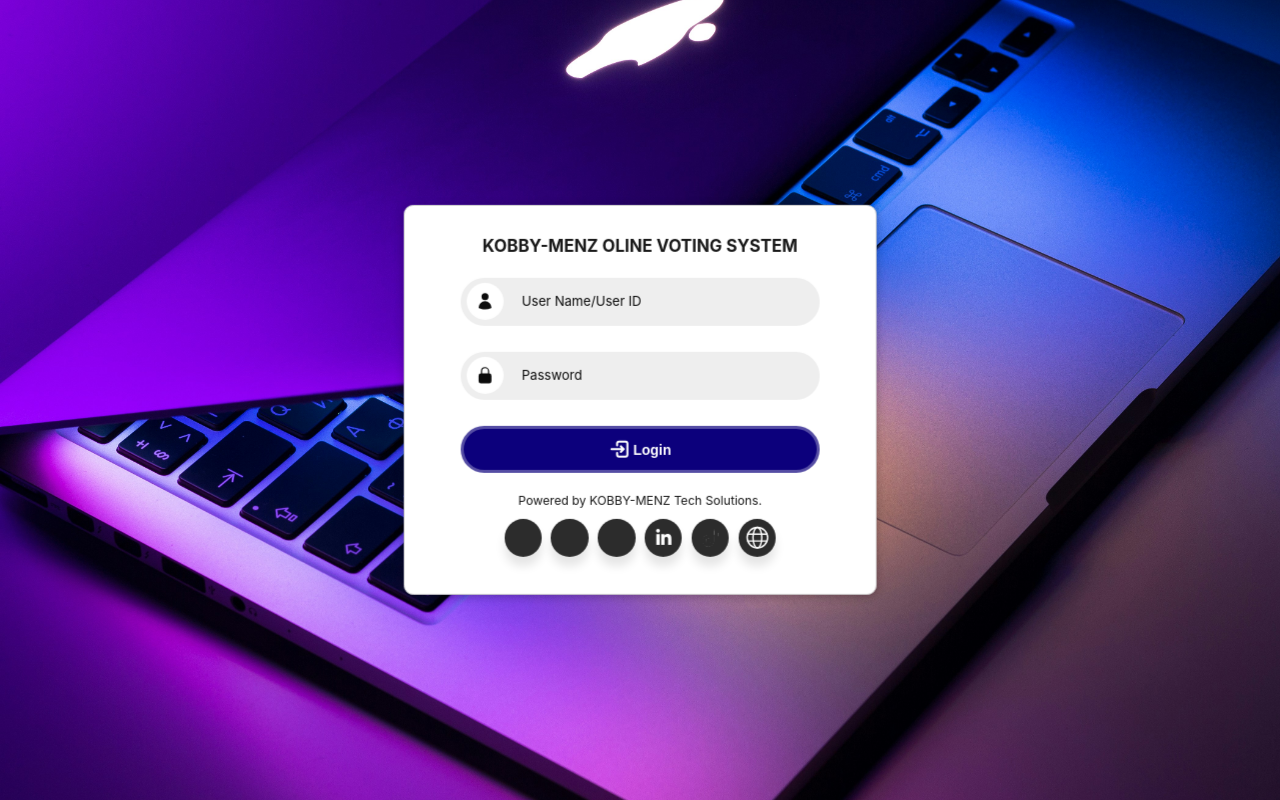
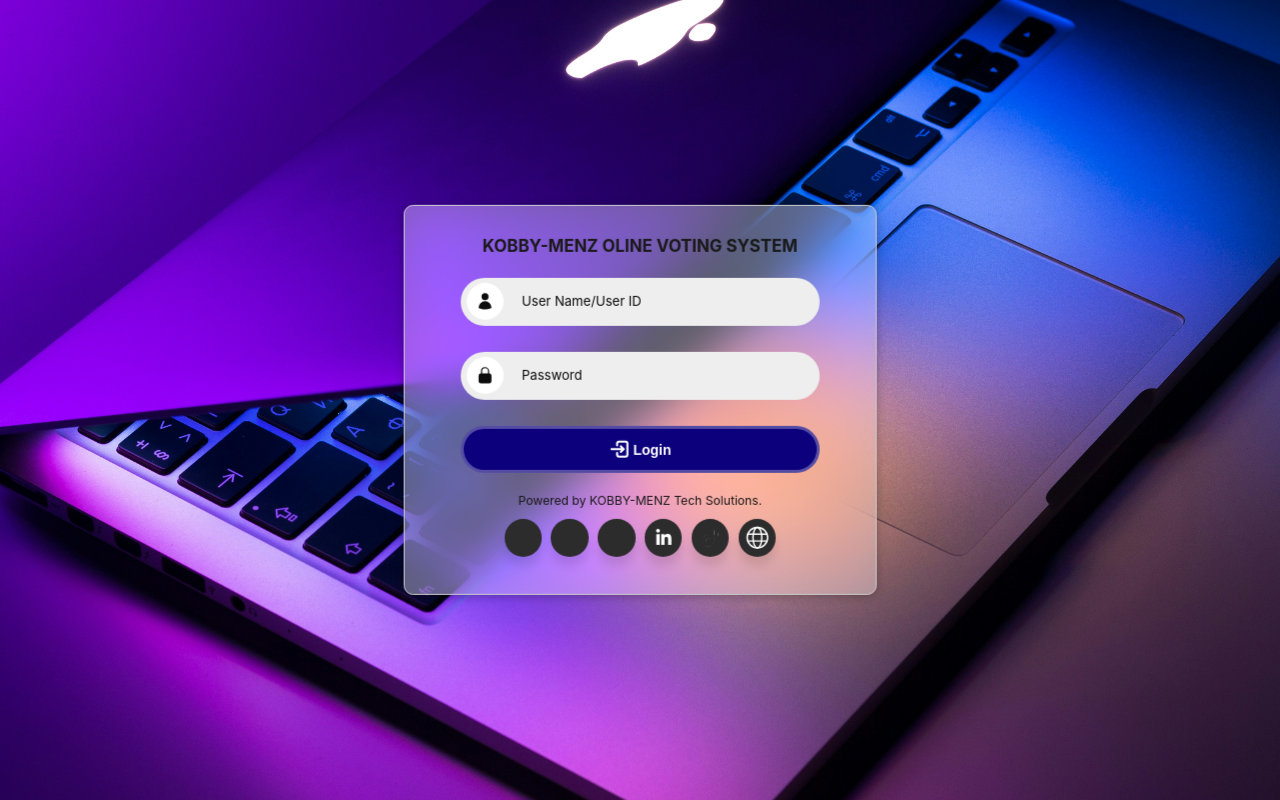
Before and after one commit to KobbyMenz/e-voting-system, a React (Vite) app: page / in a window 1280 px wide. Built offline with nearby package versions, Linux system fonts and the light colour scheme.

Commit message:
refactoring of component

```diff
--- a/src/component/UI/Accordion/Accordion.jsx
+++ b/src/component/UI/Accordion/Accordion.jsx
@@ -13,6 +13,7 @@ import PlayIcon from "../Icons/PlayIcon";
 import { Delete } from "@mui/icons-material";
 import ToolTip from "../ToolTip/ToolTip";
 import formatDateTime from "../../Functions/formatDateTime";
+import Card from "../Card/Card";
 
 export default function AccordionExpandDefault({
   electionTitle,
@@ -30,21 +31,21 @@ export default function AccordionExpandDefault({
   onDeleteElection,
 }) {
   return (
-    <div>
+    <Card>
       <Accordion
         sx={{
           backgroundColor: "var(--bg-color3)",
           transition: "all 0.3s ease-in-out",
           borderBottom: "0.2rem solid var(--bg-color)",
-          borderRadius: "2rem",
+          // marginBottom: "0.3rem",
+          borderRadius: "1rem",
           boxShadow: "0rem 0.2rem 1rem rgba(0, 0, 0, 0.25)",
           "@media (max-width: 600px)": {
-            borderRadius: "1rem",
             boxShadow: "0rem 0.1rem 0.5rem rgba(0, 0, 0, 0.15)",
           },
-          "@media (max-width: 768px)": {
-            borderRadius: "1.5rem",
-          },
+          // "@media (max-width: 768px)": {
+
+          // },
         }}
       >
         <AccordionSummary
@@ -60,13 +61,13 @@ export default function AccordionExpandDefault({
           }
           aria-controls={`panel${id}-content`}
           id={`panel${id}-header`}
+          sx={{ transition: "all 0.3s ease-in-out" }}
         >
           <Box
             sx={{
               display: "flex",
               flexGrow: 1,
               gap: "2rem",
-
               alignItems: "center",
               justifyContent: "space-between",
               flexWrap: "wrap",
@@ -294,7 +295,7 @@ export default function AccordionExpandDefault({
           <Typography sx={{ fontSize: "1.1rem" }}></Typography>
         </AccordionDetails>
       </Accordion>
-    </div>
+    </Card>
   );
 }
 AccordionExpandDefault.propTypes = {
--- a/src/component/UI/Card/Card.module.css
+++ b/src/component/UI/Card/Card.module.css
@@ -1,5 +1,5 @@
 .card {
-  background: var(--bg-color2);
+  /* background: var(--bg-color2); */
   box-shadow: 0rem 0.2rem 1rem rgba(0, 0, 0, 0.25);
   /* box-shadow: 0 0.4rem 1.8rem 0 rgba(0, 0, 0, 0.25); */
   border-radius: 1rem;
--- a/src/component/pages/SignIn/SignIn.module.css
+++ b/src/component/pages/SignIn/SignIn.module.css
@@ -21,7 +21,7 @@
   padding: 3rem 6rem;
   width: 80%;
   max-width: 50.5rem;
-  background: rgba(255, 255, 255, 0.445);
+  background: rgba(255, 255, 255, 0.356);
   -webkit-backdrop-filter: blur(2.5rem) saturate(170%);
   backdrop-filter: blur(2.5rem) saturate(170%);
   /* border: 1px solid rgba(255, 255, 255, 0.3); */
```
